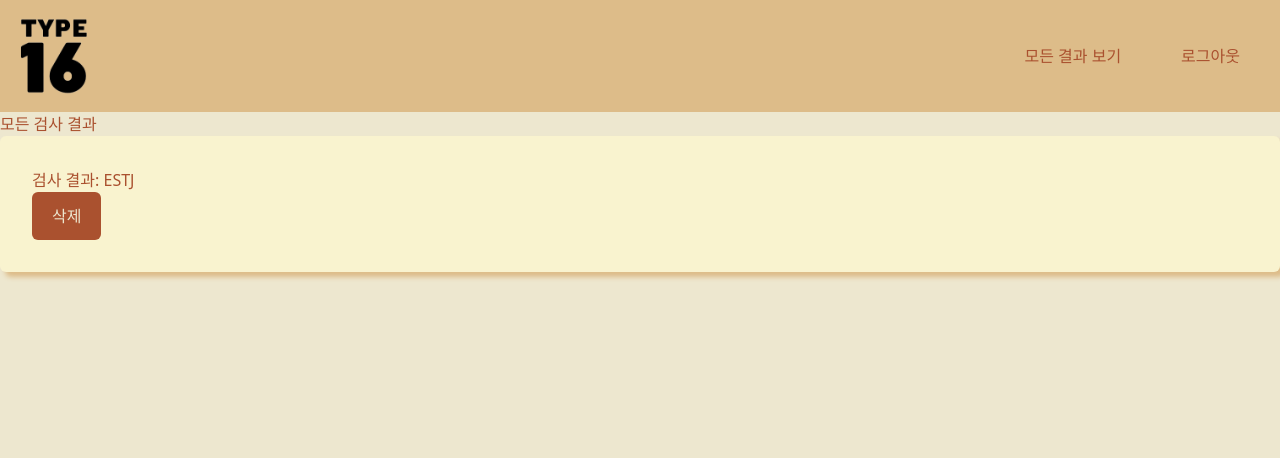
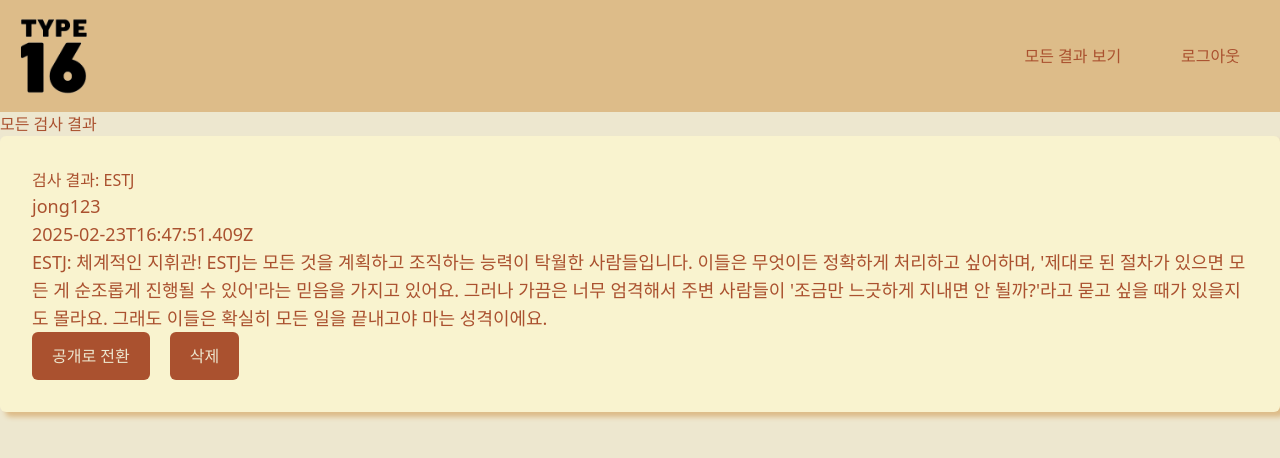
Before and after one commit to kjjyyy01/16-types, a React (Vite) app: page /results in a window 1280 px wide. Shown: the top 458 px of the page. Built offline with nearby package versions, Linux system fonts and the light colour scheme; data requests are answered from the project's data file; sample sign-in values are in the browser's storage.

Commit message:
#13 - 결과에 대한 정보 브라우저 렌더링

```diff
--- a/src/pages/Results.jsx
+++ b/src/pages/Results.jsx
@@ -1,5 +1,6 @@
 import { useMutation, useQuery, useQueryClient } from "@tanstack/react-query";
 import { getResult, removeResult } from "../api/testResult";
+import { mbtiDescriptions } from "../utils/mbtiCalculator";
 
 const Results = () => {
   const queryClient = useQueryClient();
@@ -40,9 +41,11 @@ const Results = () => {
           return (
             <li key={result.id}>
               <h3>검사 결과: {result.result}</h3>
-              <button type="button" onClick={() => onRemoveHandler(result.id)}>
-                삭제
-              </button>
+              <p>{result.nickname}</p>
+              <p>{result.date}</p>
+              <p>{mbtiDescriptions[result.result]}</p>
+              <button className="mr-5">공개로 전환</button>
+              <button onClick={() => onRemoveHandler(result.id)}>삭제</button>
             </li>
           );
         })}
```
